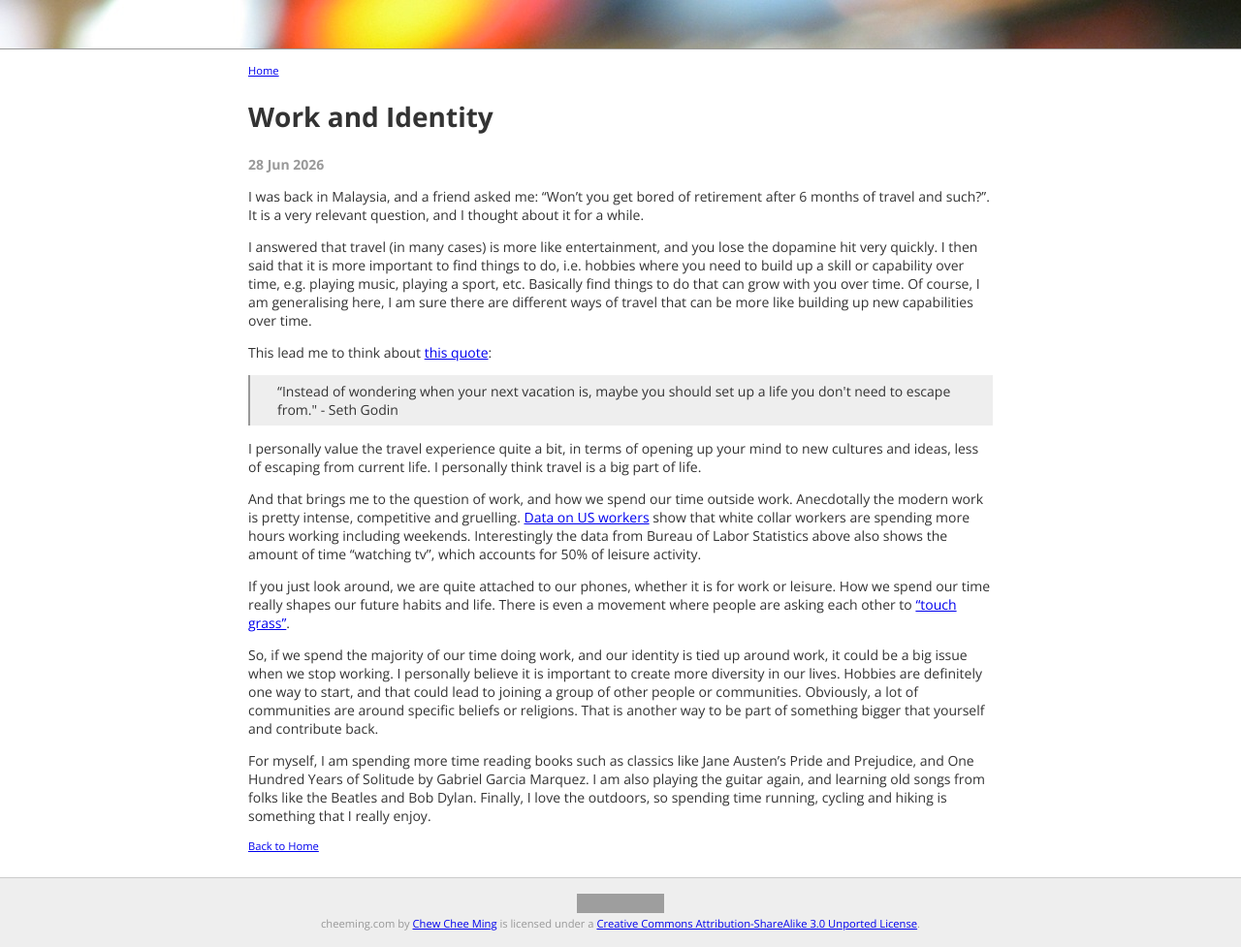
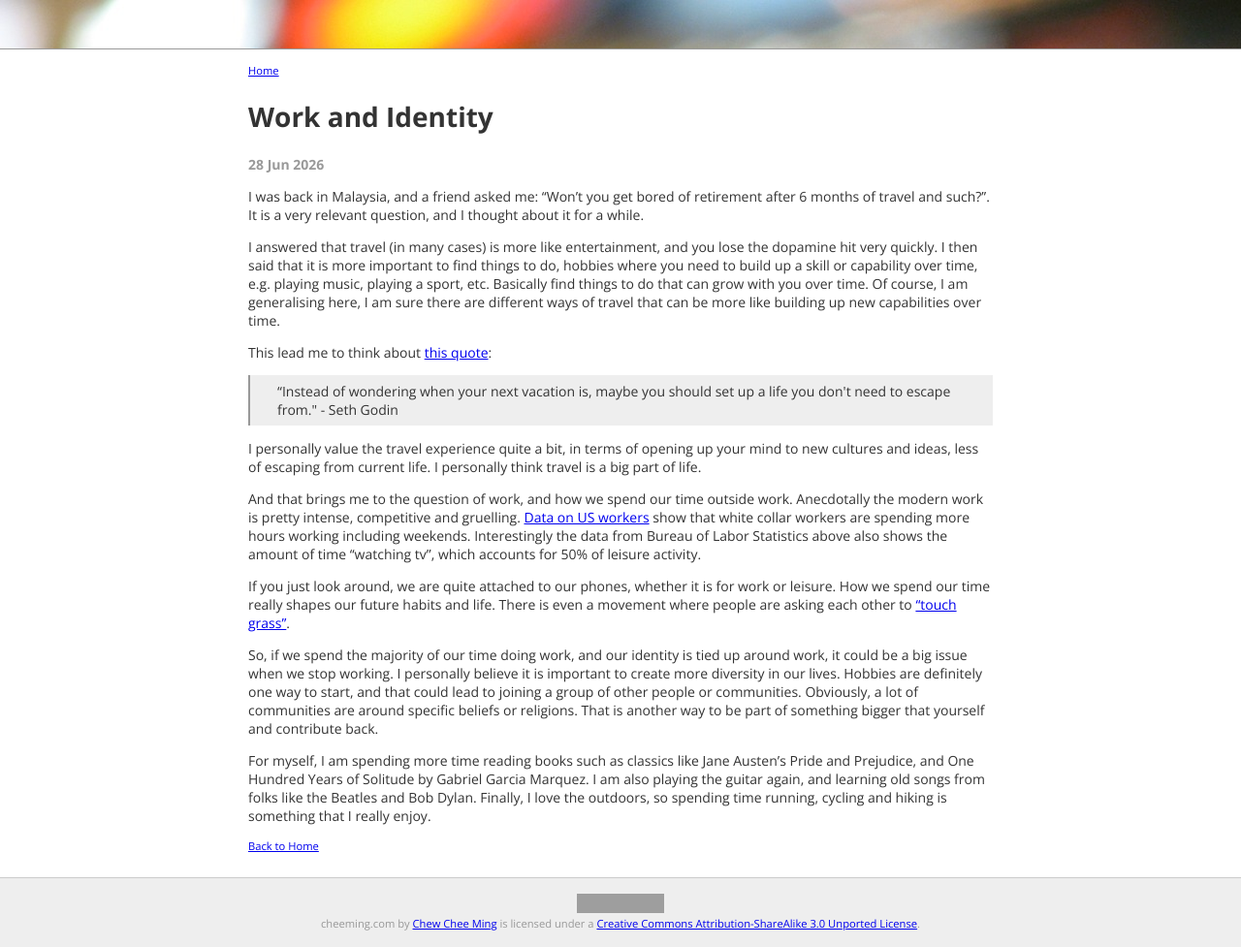
Before and after one commit to cheeming/www.cheeming.com, a Jekyll site: the page built from cheeming.com-jekyll/_posts/2026-06-28-about-work-and-identity.md, in a window 1280 px wide. Shown: the whole page at 97% size. Built offline with Jekyll 4.4.1, drawn with Linux system fonts in a browser that asks for light colours; comment, search, counter and statistics services are not loaded; grey boxes are pictures that could not be loaded.

Commit message:
Minor fix

```diff
--- a/cheeming.com-jekyll/_posts/2026-06-28-about-work-and-identity.md
+++ b/cheeming.com-jekyll/_posts/2026-06-28-about-work-and-identity.md
@@ -4,7 +4,7 @@ title: Work and Identity
 ---
 I was back in Malaysia, and a friend asked me: "Won't you get bored of retirement after 6 months of travel and such?". It is a very relevant question, and I thought about it for a while.
 
-I answered that travel (in many cases) is more like entertainment, and you lose the dopamine hit very quickly. I then said that it is more important to find things to do, i.e. hobbies where you need to build up a skill or capability over time, e.g. playing music, playing a sport, etc. Basically find things to do that can grow with you over time. Of course, I am generalising here, I am sure there are different ways of travel that can be more like building up new capabilities over time.
+I answered that travel (in many cases) is more like entertainment, and you lose the dopamine hit very quickly. I then said that it is more important to find things to do, hobbies where you need to build up a skill or capability over time, e.g. playing music, playing a sport, etc. Basically find things to do that can grow with you over time. Of course, I am generalising here, I am sure there are different ways of travel that can be more like building up new capabilities over time.
 
 This lead me to think about <a href="https://www.goodreads.com/quotes/451146-instead-of-wondering-when-your-next-vacation-is-maybe-you" target="_blank">this quote</a>:
 
```
